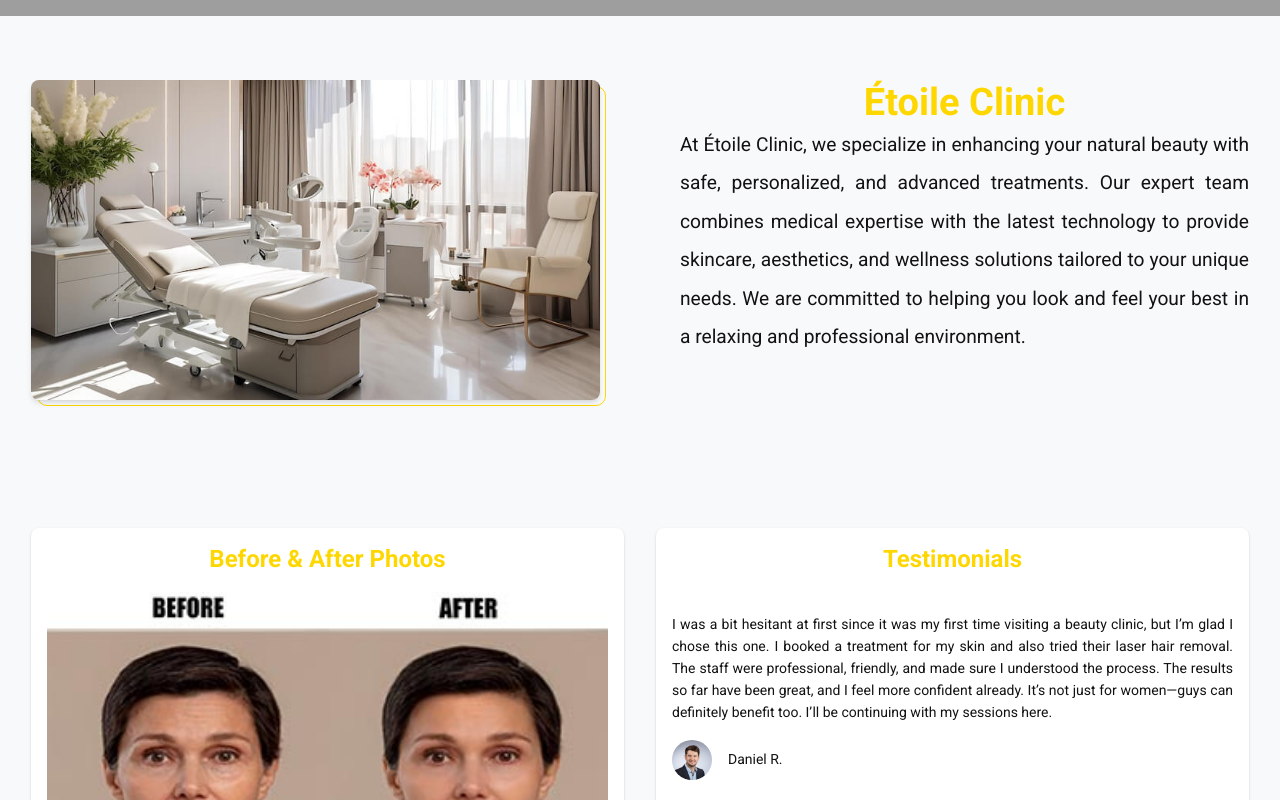
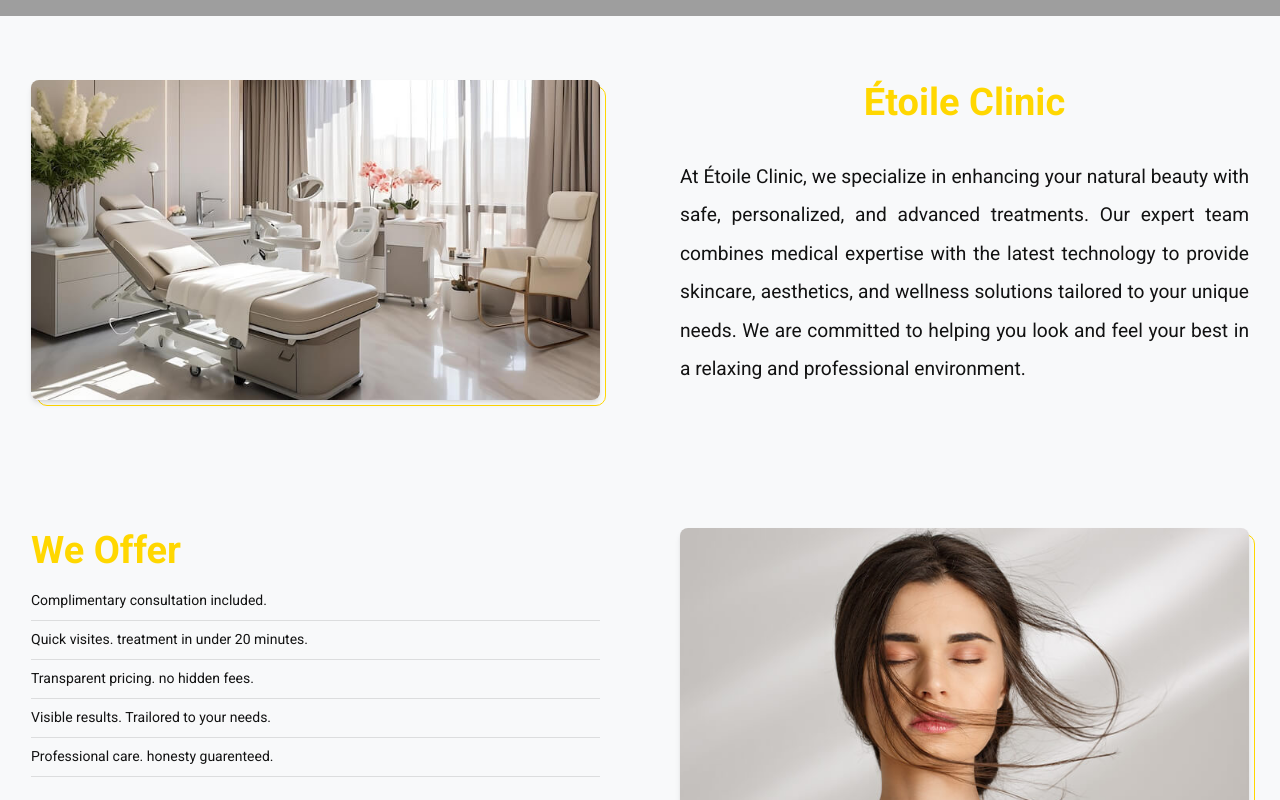
Before and after one commit to babaei-mostafa/beauty-clinic, a Next.js app: page / in a window 1280 px wide. Shown: the part 1180-1980 px from the top of the page. Built offline with nearby package versions, Linux system fonts and the light colour scheme; grey boxes are pictures that could not be loaded; some icons are missing.

Commit message:
added our service section

```diff
--- a/components/home/about.tsx
+++ b/components/home/about.tsx
@@ -17,7 +17,7 @@ export default function AboutComponent() {
           Étoile Clinic
         </Typography>
         <Typography
-          sx={{ lineHeight: 2, fontSize: '1.2rem', textAlign: 'justify' }}
+          sx={{ lineHeight: 2, fontSize: '1.2rem', textAlign: 'justify', mt: 4 }}
         >
           At Étoile Clinic, we specialize in enhancing your natural beauty with
           safe, personalized, and advanced treatments. Our expert team combines
--- a/components/home/home.tsx
+++ b/components/home/home.tsx
@@ -7,6 +7,7 @@ import HomeSlider from './home-slider'
 import Testimonials from './testimonials'
 import BeforeAfterSlider from './before-after'
 import AboutComponent from './about'
+import OurServices from './our-services'
 
 export default function HomeComponent() {
   return (
@@ -15,6 +16,7 @@ export default function HomeComponent() {
 
       <Container>
         <AboutComponent />
+        <OurServices />
 
         <Grid container spacing={4} sx={{ py: 8 }}>
           <Grid size={{ xs: 12, md: 6 }}>
--- a/components/home/our-services.tsx
+++ b/components/home/our-services.tsx
@@ -1,31 +1,58 @@
 import Grid from '@mui/material/Grid'
 import Typography from '@mui/material/Typography'
+import List from '@mui/material/List'
+import ListItem from '@mui/material/ListItem'
+import Stack from '@mui/material/Stack'
 
-import ABOUT_IMG from '@/public/assets/images/about/home-about.jpg'
+import OUR_SERVICES_IMG from '@/public/assets/images/home/our-services.jpg'
 import FancyImg from '@/components/UI/fancy-img'
+import { useTheme } from '@mui/material'
+
+const ourServicesData = [
+  { id: '1', part_one: 'Complimentary consultation', part_two: 'included.' },
+  {
+    id: '2',
+    part_one: 'Quick visites.',
+    part_two: 'treatment in under 20 minutes.',
+  },
+  { id: '3', part_one: 'Transparent pricing.', part_two: 'no hidden fees.' },
+  {
+    id: '4',
+    part_one: 'Visible results.',
+    part_two: 'Trailored to your needs.',
+  },
+  { id: '5', part_one: 'Professional care.', part_two: 'honesty guarenteed.' },
+]
 
 // ====================|| OUR SERVICES COMPONENT ||==================== //
 
 export default function OurServices() {
+  const theme = useTheme()
   return (
     <Grid container spacing={10} sx={{ py: 8 }}>
       <Grid size={{ xs: 12, md: 6 }}>
-        <FancyImg src={ABOUT_IMG.src} alt="etoile beauty clinic" />
+        <Typography component="h3" variant="h1">
+          We Offer
+        </Typography>
+        <List>
+          {ourServicesData.map((service) => (
+            <ListItem
+              key={`our-service-${service.id}`}
+              divider
+              sx={{ paddingLeft: 0 }}
+            >
+              <Typography component="p">
+                <span className={`text-[${theme.palette.primary.main}]`}>
+                  {service.part_one}
+                </span>{' '}
+                {service.part_two}
+              </Typography>
+            </ListItem>
+          ))}
+        </List>
       </Grid>
       <Grid size={{ xs: 12, md: 6 }}>
-        <Typography variant="h1" sx={{ textAlign: 'center' }}>
-          Étoile Clinic
-        </Typography>
-        <Typography
-          sx={{ lineHeight: 2, fontSize: '1.2rem', textAlign: 'justify' }}
-        >
-          At Étoile Clinic, we specialize in enhancing your natural beauty with
-          safe, personalized, and advanced treatments. Our expert team combines
-          medical expertise with the latest technology to provide skincare,
-          aesthetics, and wellness solutions tailored to your unique needs. We
-          are committed to helping you look and feel your best in a relaxing and
-          professional environment.
-        </Typography>
+        <FancyImg src={OUR_SERVICES_IMG.src} alt="etoile beauty clinic" />
       </Grid>
     </Grid>
   )
```
Also changed, not shown: public/assets/images/home/our-services.jpg (renamed from public/assets/images/default-featured-image-beauty-face.jpg).
